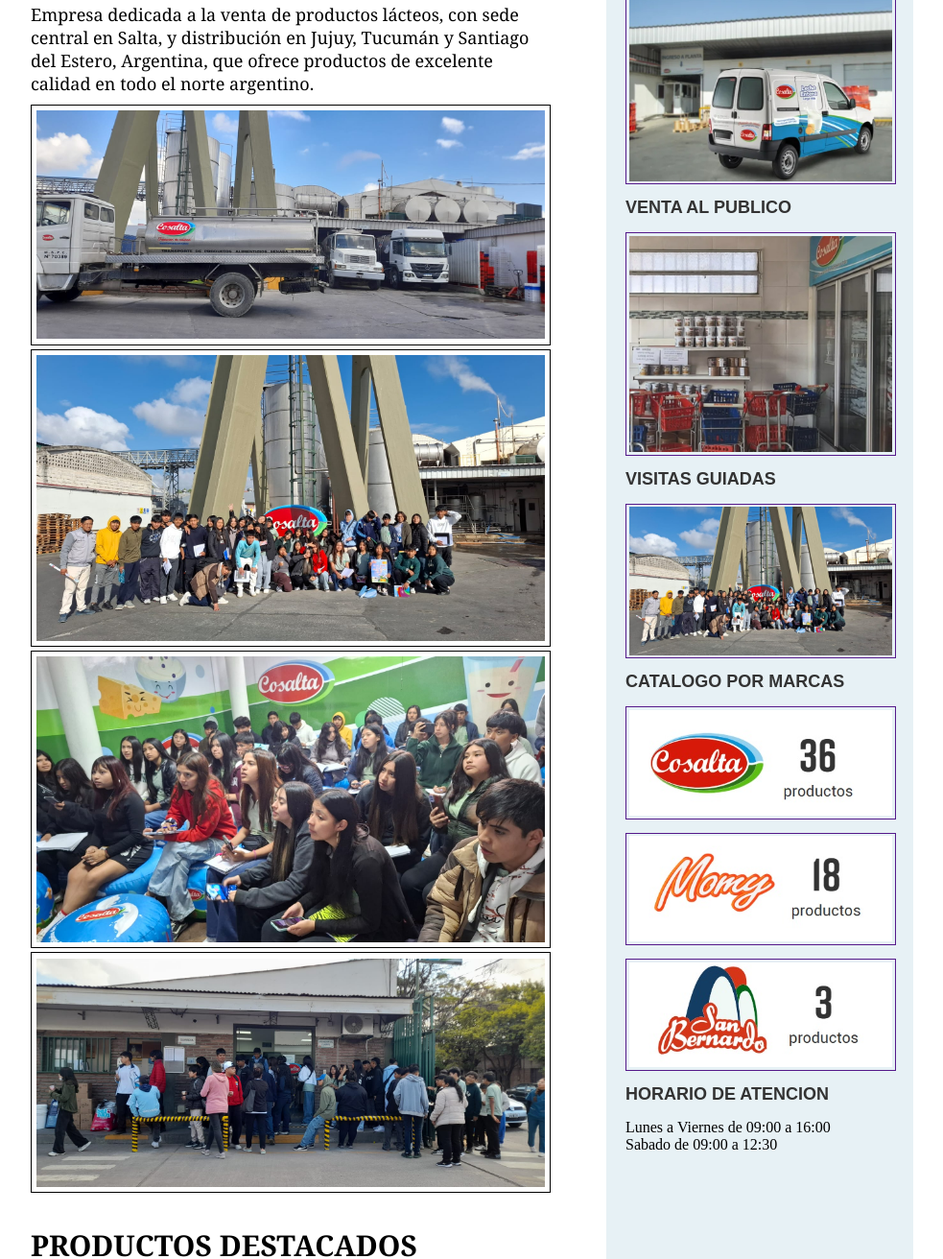
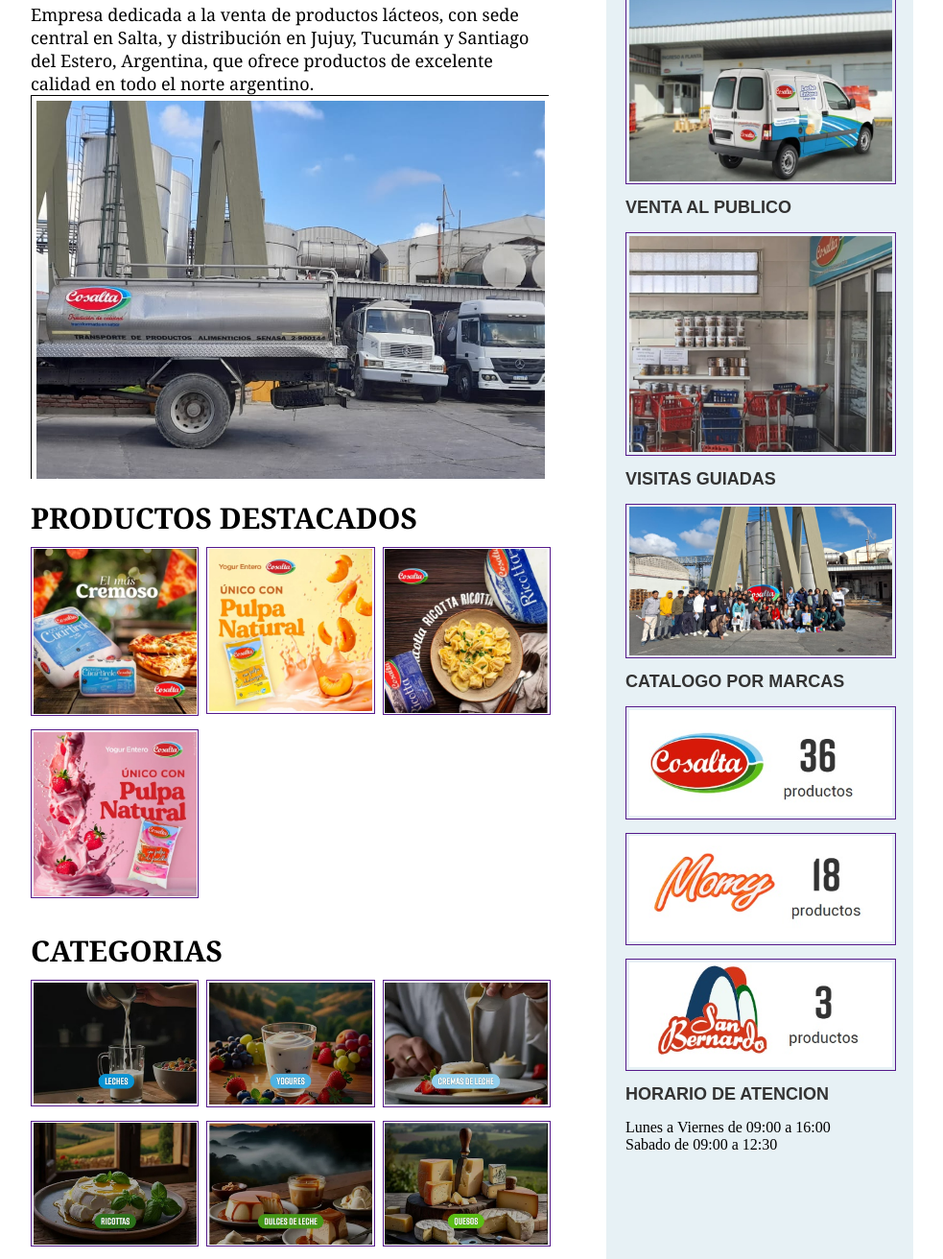
Before and after one commit to Maxii89/cosalta, a plain HTML site: page index.html in a window 1280 px wide. Shown: the part 301-1613 px from the top of the page at 96% size, without its empty margins (168-1151 px from the left). Drawn offline with Linux system fonts and the light colour scheme.

Commit message:
misestilos.css

```diff
--- a/misestilos.css
+++ b/misestilos.css
@@ -204,3 +204,92 @@ text-decoration: none;
         max-width: 32px;
     }
 }
+
+
+/*GALERIA DE IMAGENES*/
+/* ===== Galería principal: 4 imágenes principales ===== */
+.contenedor {
+    width: 100%;
+    max-width: 700px;
+    margin: 0 auto;
+    position: relative;
+    height: 400px; /* altura fija para todas las imágenes */
+    overflow: hidden;
+}
+
+.contenedor img {
+    position: absolute;
+    top: 0;
+    left: 0;
+    width: 100%;
+    height: 100%;           /* fuerza todas al mismo tamaño */
+    object-fit: cover;      /* rellena el contenedor, mantiene proporción */
+    opacity: 0;
+    transition: opacity 1s ease-in-out;
+    z-index: 1;
+}
+
+/* Primera imagen visible */
+.contenedor img:first-child {
+    opacity: 1;
+    z-index: 1;
+}
+
+/* Secuencia al pasar el mouse */
+.contenedor:hover img:nth-child(1) { opacity: 0; }
+.contenedor:hover img:nth-child(2) { opacity: 1; z-index: 2; transition-delay: 0.3s; }
+.contenedor:hover img:nth-child(3) { opacity: 1; z-index: 3; transition-delay: 0.6s; }
+.contenedor:hover img:nth-child(4) { opacity: 1; z-index: 4; transition-delay: 0.9s; }
+
+/* ===== Productos destacados en 3 columnas ===== */
+#articulosprincipales article:nth-child(2) figure {
+    display: grid;
+    grid-template-columns: repeat(3, 1fr);
+    gap: 10px;
+    justify-items: center;
+}
+
+#articulosprincipales article:nth-child(2) figure a img.destacado {
+    width: 100%;
+    height: auto;
+    transition: transform 0.3s, opacity 0.3s;
+}
+
+#articulosprincipales article:nth-child(2) figure a img.destacado:hover {
+    transform: scale(1.05);
+    opacity: 0.8;
+}
+
+/* ===== Categorías en 3 columnas ===== */
+#articulosprincipales article:nth-child(3) figure {
+    display: grid;
+    grid-template-columns: repeat(3, 1fr);
+    gap: 10px;
+    justify-items: center;
+}
+
+#articulosprincipales article:nth-child(3) figure a img.categorias {
+    width: 100%;
+    height: auto;
+    transition: transform 0.3s, opacity 0.3s;
+}
+
+#articulosprincipales article:nth-child(3) figure a img.categorias:hover {
+    transform: scale(1.05);
+    opacity: 0.8;
+}
+
+/* ===== Responsive ===== */
+@media screen and (max-width: 768px) {
+    #articulosprincipales article:nth-child(2) figure,
+    #articulosprincipales article:nth-child(3) figure {
+        grid-template-columns: repeat(2, 1fr);
+    }
+}
+
+@media screen and (max-width: 480px) {
+    #articulosprincipales article:nth-child(2) figure,
+    #articulosprincipales article:nth-child(3) figure {
+        grid-template-columns: 1fr;
+    }
+}
```
